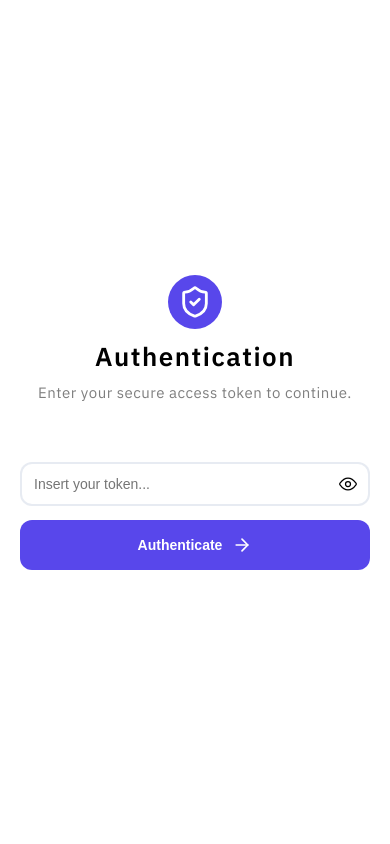
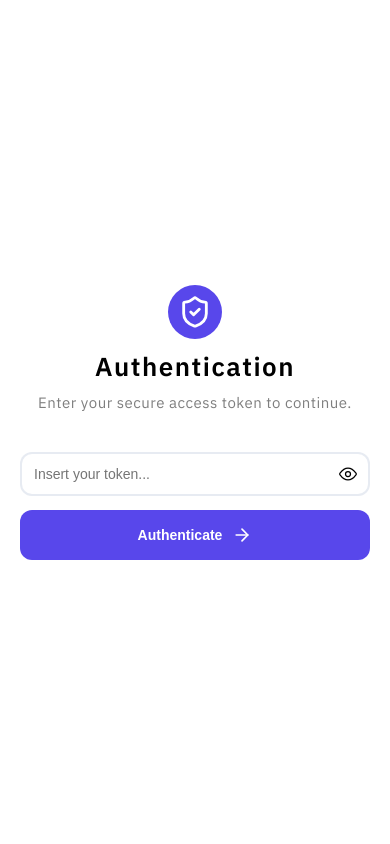
Before and after one commit to giuseppecnv/checkin-system, a FastAPI app: page /login in a window 390 px wide. Run offline with FastAPI, Linux system fonts and the light colour scheme.

Commit message:
Update mobile styles for card container
Refactor mobile styles for card container in login page.

```diff
--- a/static/login.css
+++ b/static/login.css
@@ -151,27 +151,22 @@ body {
 
 .card-container button:hover { opacity: 50%; }
 
+
 @media screen and (max-width: 600px) {
-    body {
-        display: block;
-        height: auto;
-        background: white;
+
+    body .card-container {
+        width: 100% !important;
+        height: 100vh !important;
+        max-width: none !important; /* Questo elimina il blocco dei 500px che si vede in foto */
+        border-radius: 0 !important;
+        box-shadow: none !important;
+        padding: 20px !important;
+        display: flex !important;
+        flex-direction: column !important;
+        justify-content: center !important;
+        gap: 40px !important;
     }
 
-    /* 2. Trasforma la card in una pagina intera */
-    .card-container {
-        width: 100vw !important;
-        min-height: 100vh !important;
-        max-width: none !important;
-        border-radius: 0 !important;
-        box-shadow: none !important;
-        padding: 40px 20px !important;
-        display: flex;
-        flex-direction: column;
-        justify-content: center;
-        gap: 60px;
-        align-items: center;
-    }
     .card-body, .input-wrapper, .token-field, .card-body button {
         width: 100% !important;
     }
```
